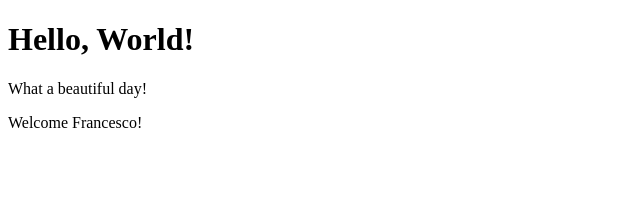
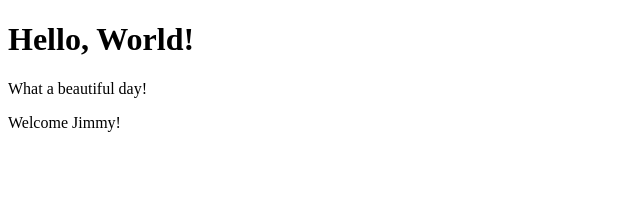
Before and after one commit to cicciocara/React-exercises, a React (Create React App) app in the folder react-exercises/: page / in a window 1280 px wide. Shown: the top 204 px of the page, without its empty margins (0-640 px from the left). Built offline with nearby package versions, Linux system fonts and the light colour scheme.

Commit message:
feat/exercise props-02 completed

```diff
--- a/react-exercises/src/App.js
+++ b/react-exercises/src/App.js
@@ -7,7 +7,7 @@ export class App extends React.Component {
     return (
       <div>
         <Hello />
-        <Welcome name='Francesco' />
+        <Welcome />
       </div>
     );
   }
--- a/react-exercises/src/Welcome.js
+++ b/react-exercises/src/Welcome.js
@@ -5,3 +5,7 @@ export class Welcome extends React.Component {
     return <p>Welcome {this.props.name}!</p>;
   }
 }
+
+Welcome.defaultProps = {
+  name: 'Jimmy',
+};
```
